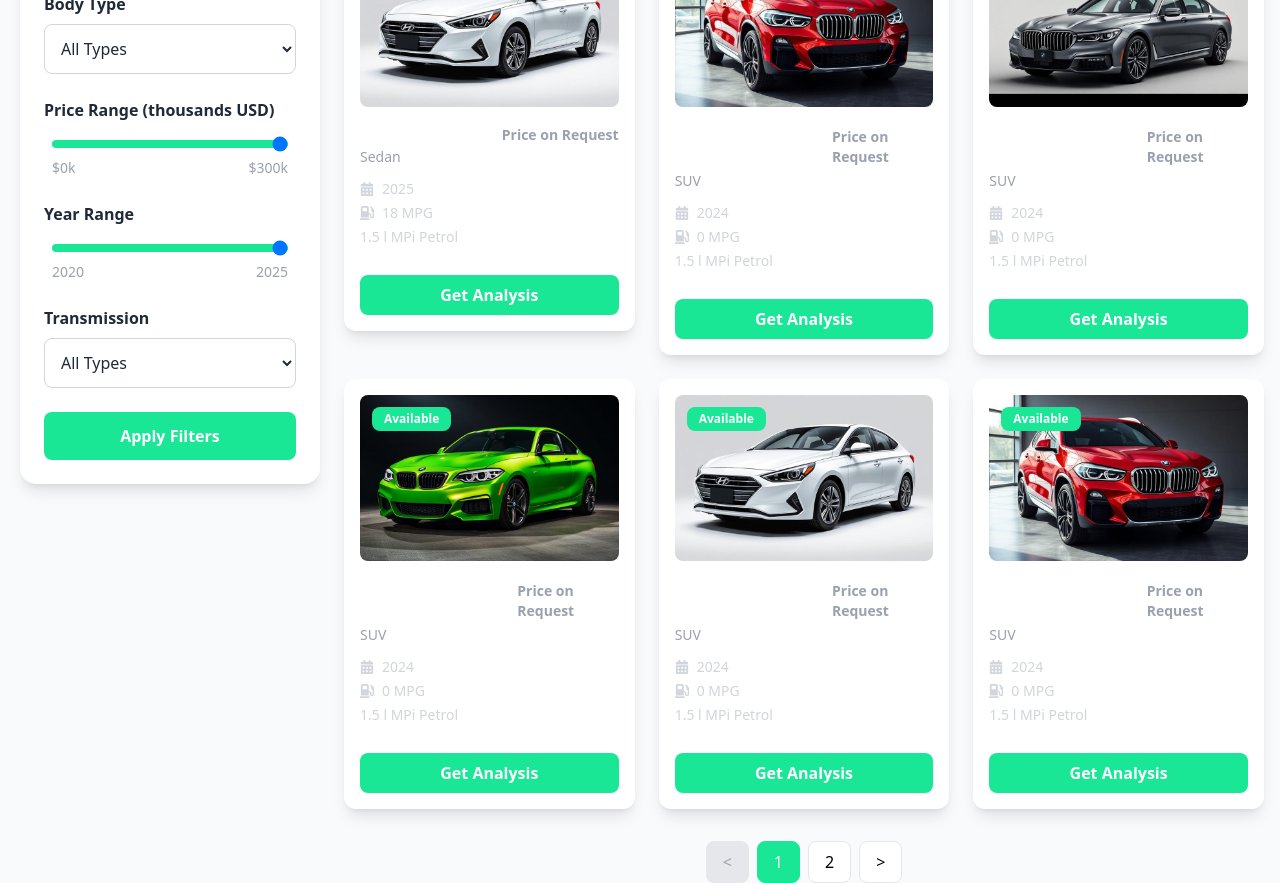
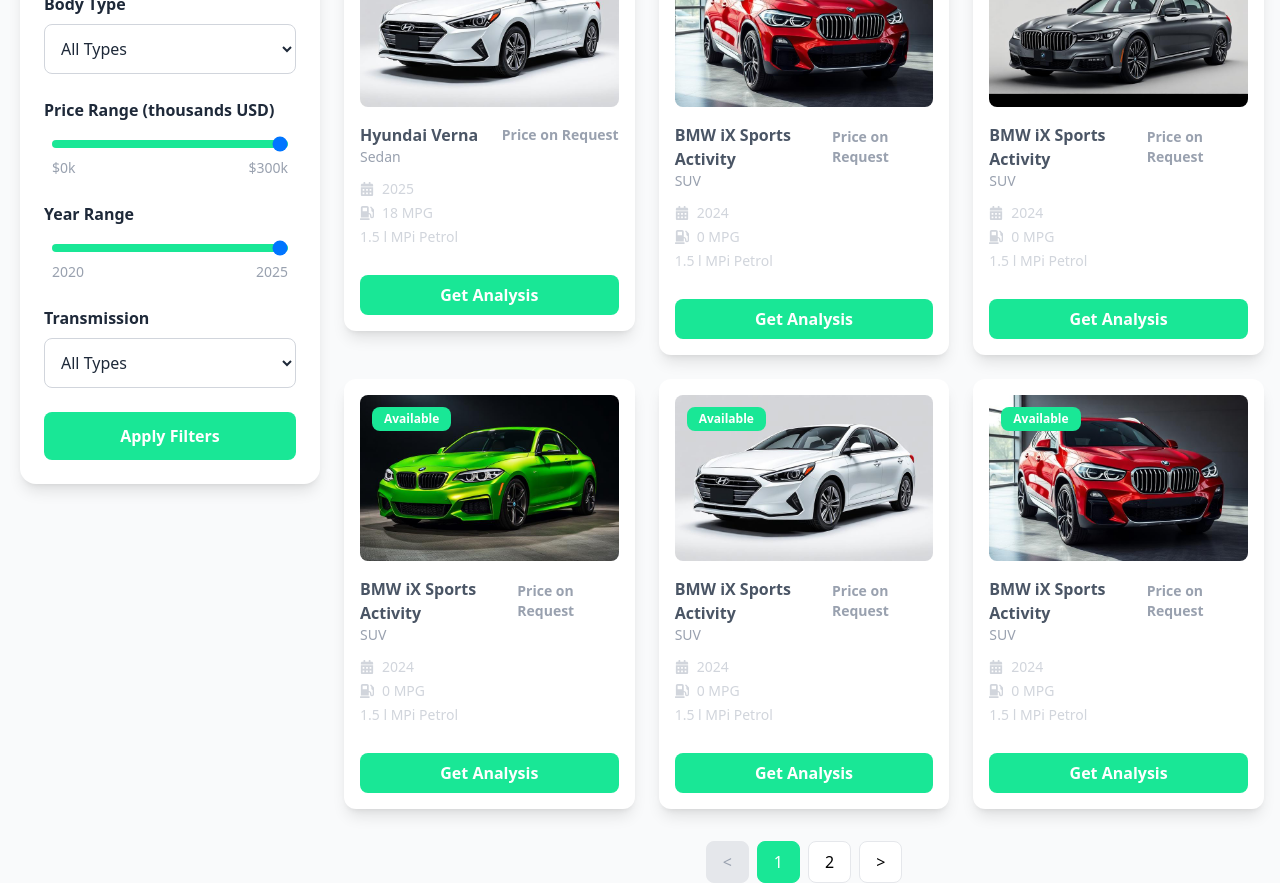
Before and after one commit to Nikita06211/car-consultancy, a Next.js app: page / in a window 1280 px wide. Shown: the part 800-1683 px from the top of the page. Built offline with nearby package versions, Linux system fonts and the light colour scheme.

Commit message:
fix: Update CarCard component to apply dynamic text color based on theme

```diff
--- a/src/components/CarCard.tsx
+++ b/src/components/CarCard.tsx
@@ -54,7 +54,7 @@ const CarCard: React.FC<CarCardProps> = ({ car, imageIndex }) => {
         <div className="mt-4 flex-1 flex flex-col justify-between">
           {/* Car name + price in one row */}
           <div className="flex items-center justify-between">
-            <h4 className="font-semibold text-md text-white">
+            <h4 className={`font-semibold text-md ${theme==='dark'? 'text-gray-300': 'text-gray-600'}`}>
               {car.brand} {car.model}
             </h4>
             {/* <div className="text-[#19e796] font-bold text-lg">${car.price}</div> */}
```
